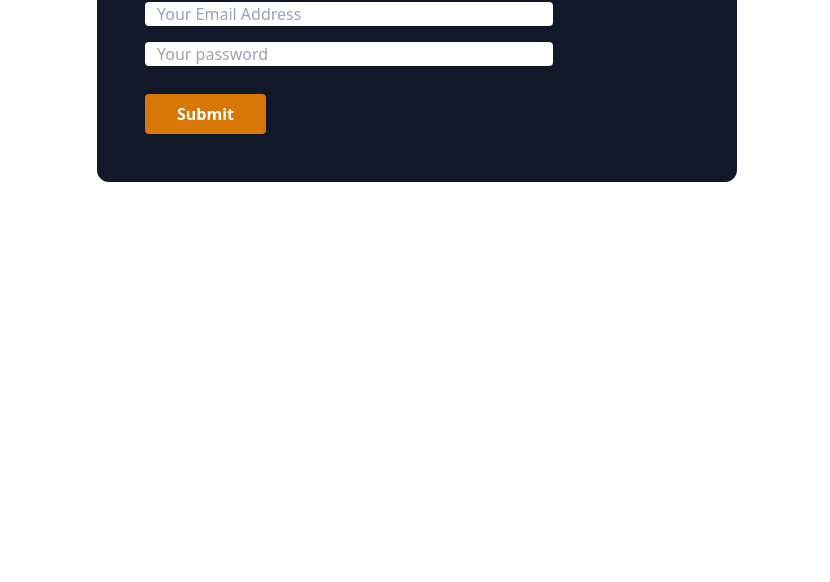
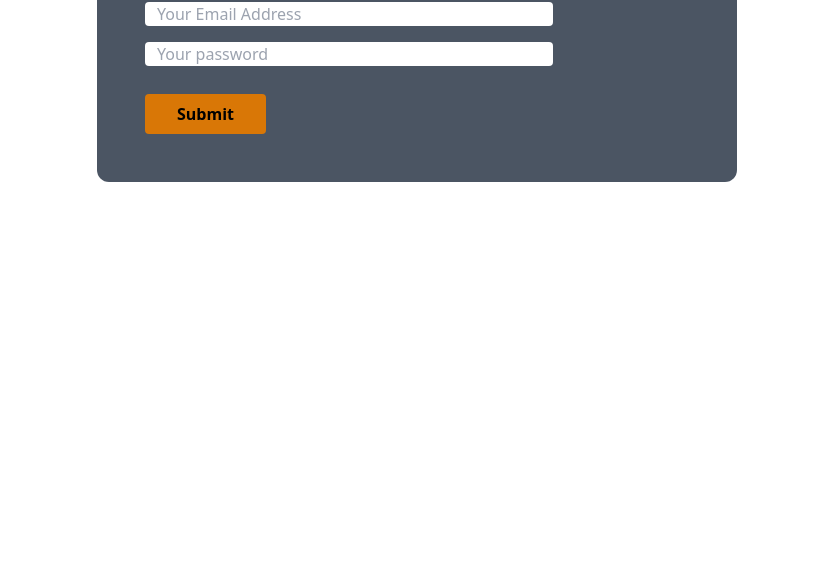
Before and after one commit to alzinan1234/bap-er-bank, a plain HTML site: page index.html in a window 1280 px wide. Shown: the part 218-800 px from the top of the page, without its empty margins (223-1053 px from the left). Drawn offline with nearby package versions, Linux system fonts and the light colour scheme.

Commit message:
first commit

```diff
--- a/index.html
+++ b/index.html
@@ -11,7 +11,7 @@
         WELCOME TO MY <span class="font-semibold text text-violet-800">BAP ER BANK</span>!!!! </h1>
   </header>
   <main>
-    <section class="bg-gray-900 text-white w-6/12 mx-auto mt-12 p-12 rounded-xl">
+    <section class="bg-gray-600  w-6/12 mx-auto mt-12 p-12 rounded-xl">
         <h3 class="text-3xl mb-4 font-semibold">Please Login</h3>
         <div>
             <input class="w-9/12 block mb-4 px-3 rounded"  type="email" name="" id="user-email" placeholder="Your Email Address">
```
